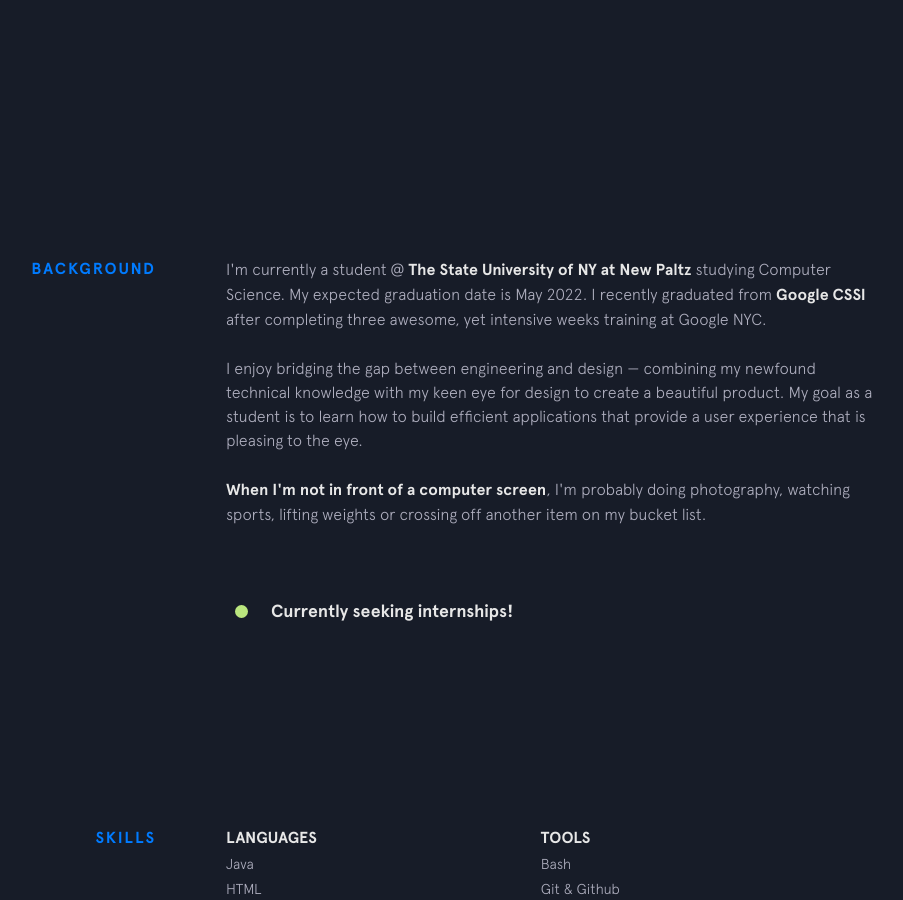
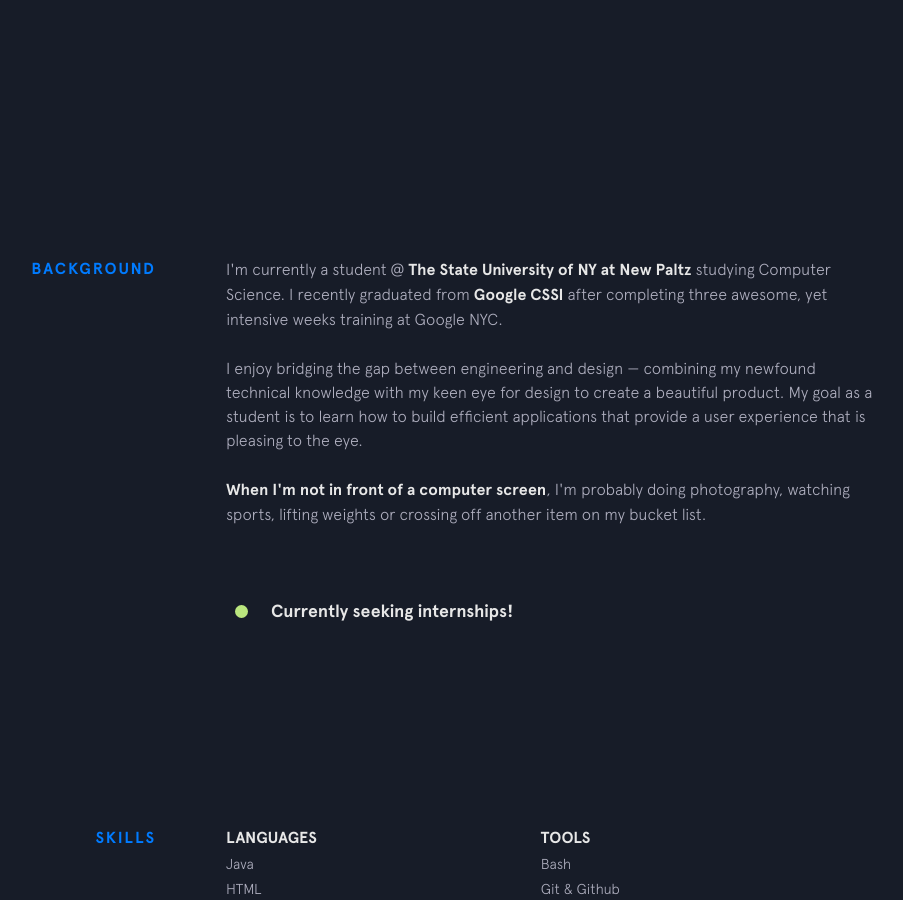
Before and after one commit to anaselyousfi/anaselyousfi.github.io, a Jekyll site: the page built from index.html, in a window 1280 px wide and 900 px high, scrolled down 743 px. Shown: the whole window, without its empty margins (224-1127 px from the left). Built offline with Jekyll 4.4.1, drawn with Linux system fonts in a browser that asks for light colours; nearby versions of some CDN libraries.

Commit message:
Update background.html

```diff
--- a/_includes/background.html
+++ b/_includes/background.html
@@ -4,7 +4,7 @@
     <p>
       I'm currently a student @
       <a class="underline-link" href="https://www.newpaltz.edu/compsci/" target="_blank">The State University of NY at New Paltz</a>
-      studying Computer Science. My expected graduation date is May 2022. I recently graduated from
+      studying Computer Science. I recently graduated from
       <a class="underline-link" href="https://buildyourfuture.withgoogle.com/programs/computer-science-summer-institute/#!?detail-content-tabby_activeEl=detail-overview-content/" target="_blank">Google CSSI</a> after completing three awesome, yet intensive weeks training at Google NYC.
 
     </p>
```
